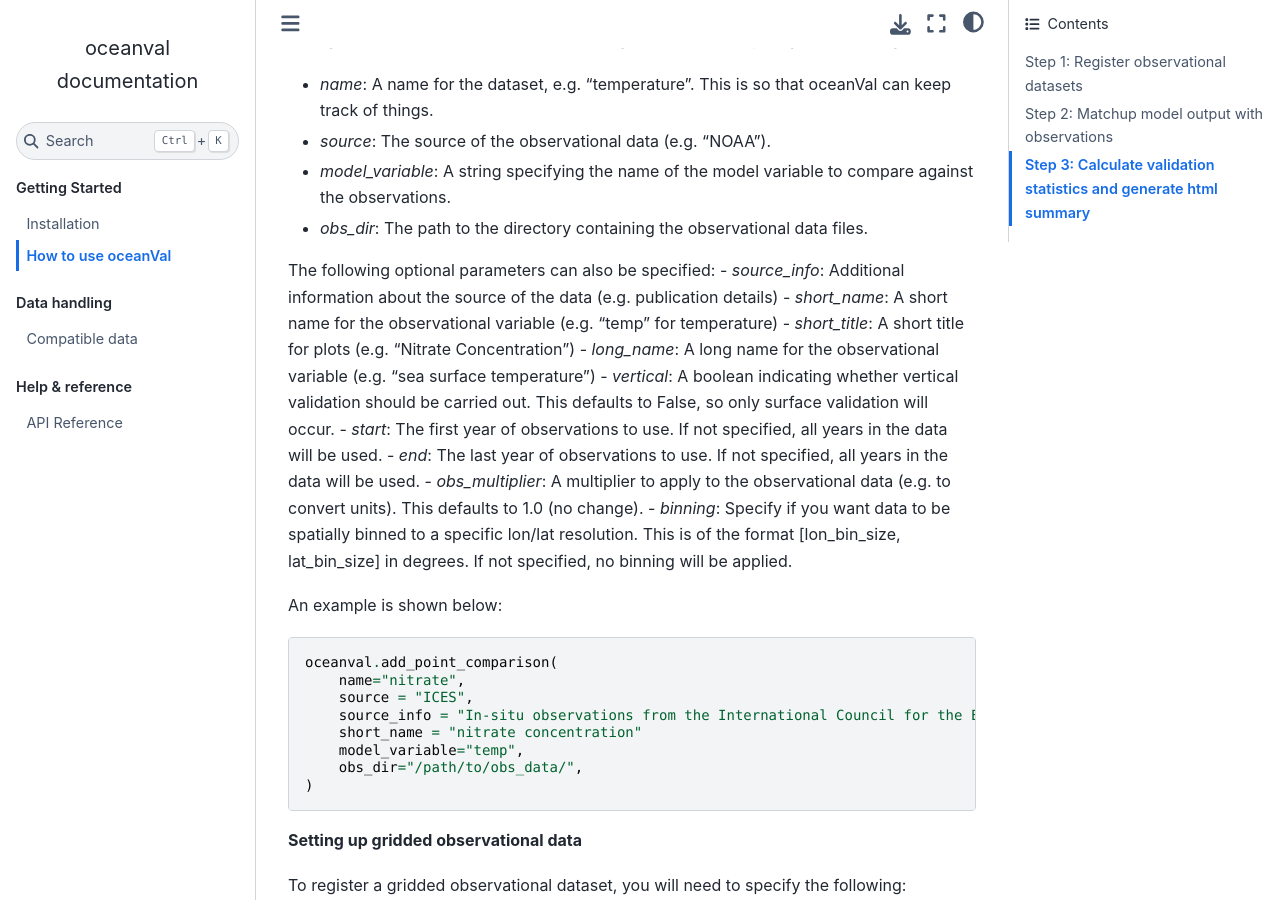
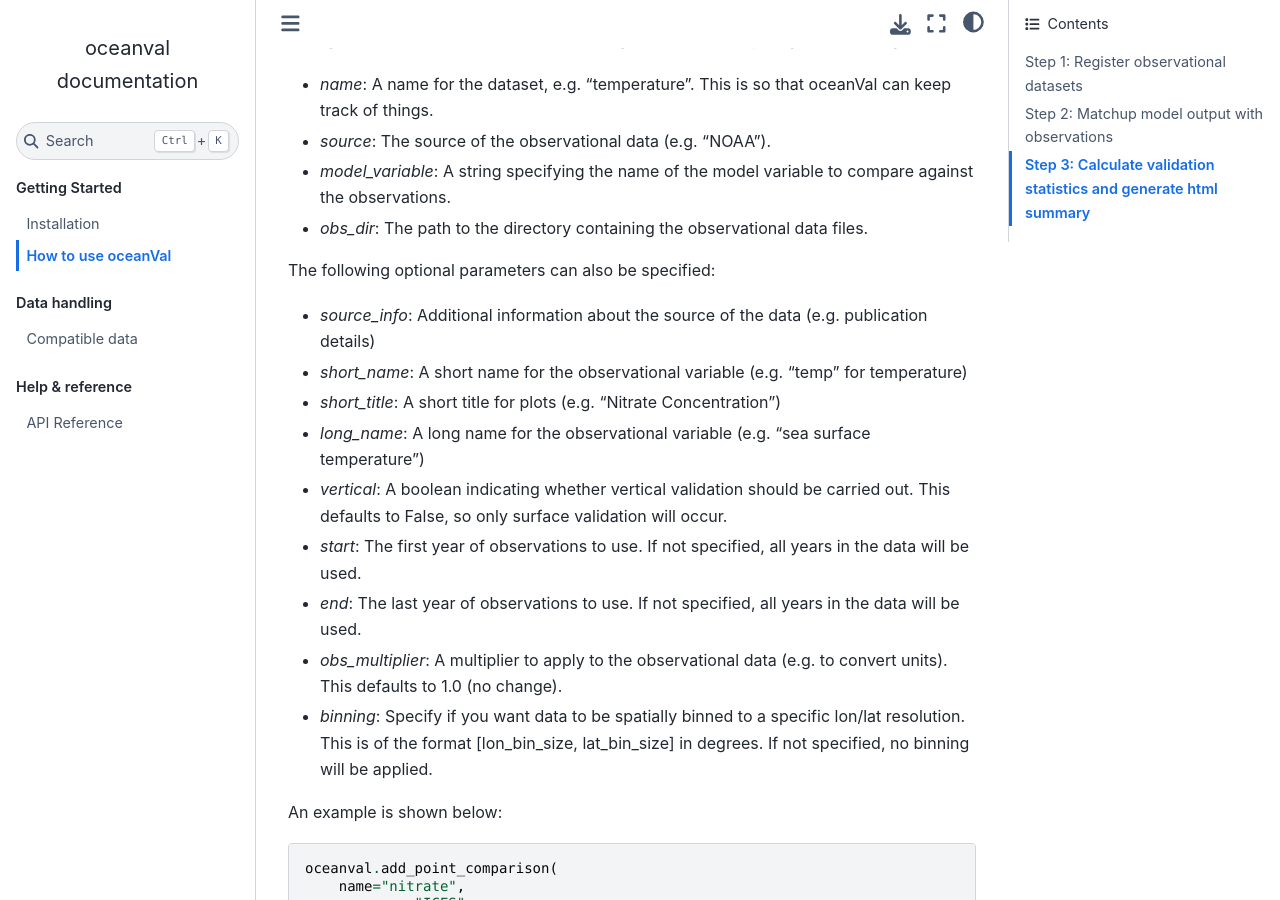
Before and after one commit to pmlmodelling/oceanVal, a Sphinx documentation site: the page built from docs/source/how_to_use.rst, in a window 1280 px wide and 900 px high, scrolled down 555 px. Built offline with Sphinx 7.4.7 and the Sphinx Book theme 1.1.4, drawn with Linux system fonts in a browser that asks for light colours; part of the change alters nothing that is shown; some of the changed text lies outside the part shown.

```diff
--- a/docs/source/how_to_use.rst
+++ b/docs/source/how_to_use.rst
@@ -24,6 +24,7 @@ To register an in-situ observational dataset, you will need to specify the follo
 - `obs_dir`: The path to the directory containing the observational data files.
 
 The following optional parameters can also be specified:
+
 - `source_info`: Additional information about the source of the data (e.g. publication details)
 - `short_name`: A short name for the observational variable (e.g. "temp" for temperature)
 - `short_title`: A short title for plots (e.g. "Nitrate Concentration")
@@ -143,3 +144,5 @@ You can do this as follows:
 
     oceanval.validate()
 This must be run in the same directory where the matchup files were created.
+
+This will then generate and open an html page that can be viewed in a web browser.
```
